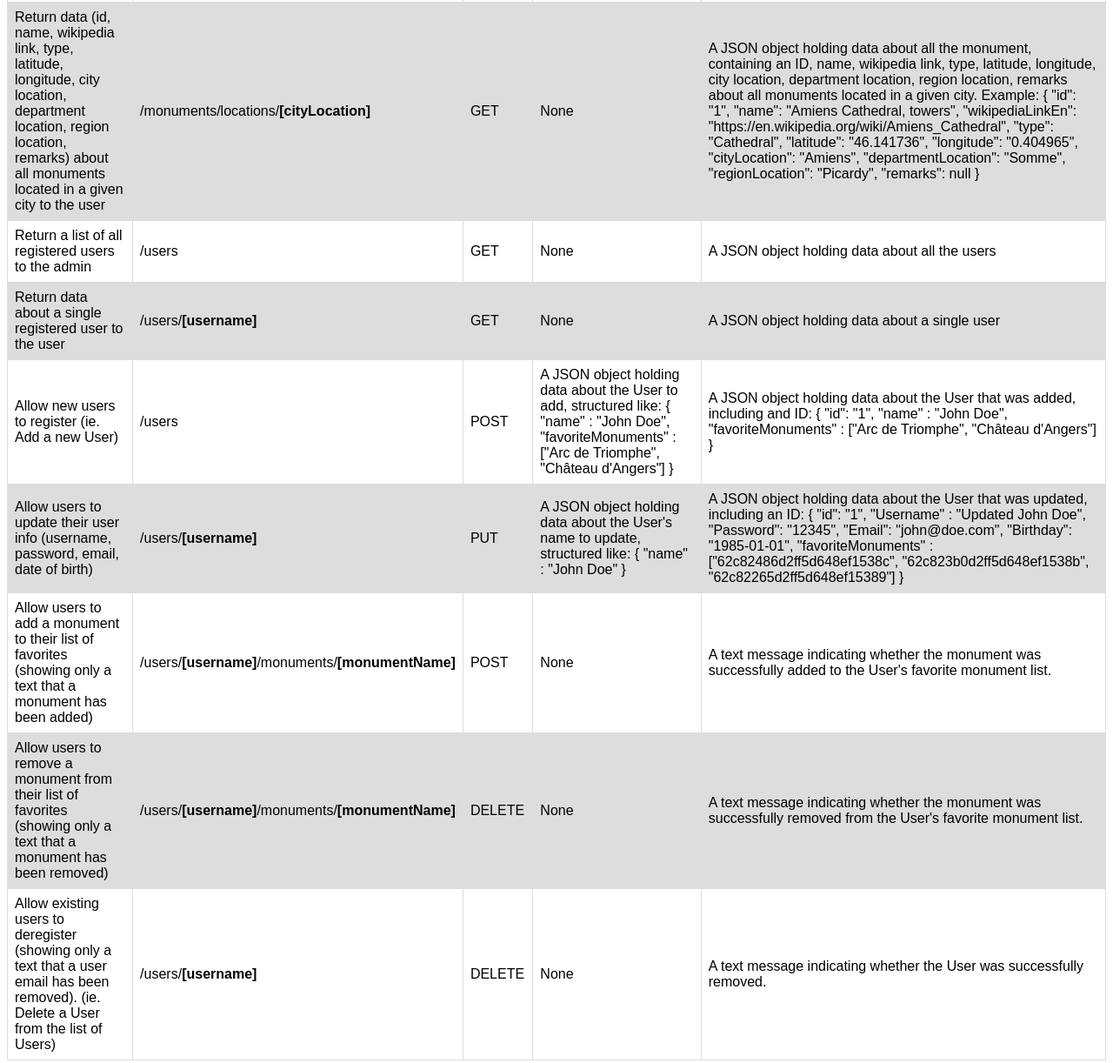
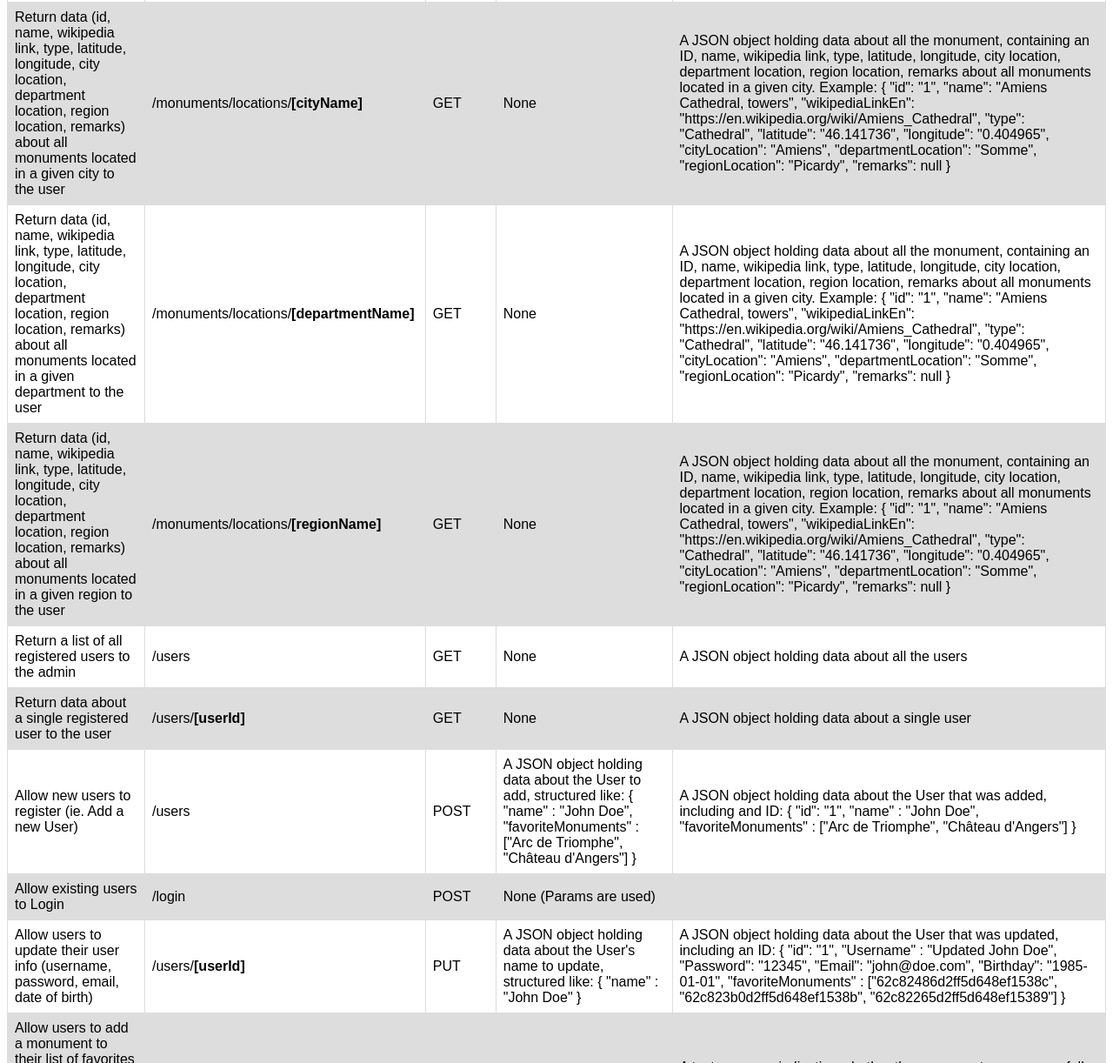
Before and after one commit to xavsln/french-state-historical-national-monuments-API, a website: page public/documentation.html in a window 1280 px wide. Shown: the part 850-2072 px from the top of the page at 87% size. Drawn offline with Linux system fonts and the light colour scheme.

Commit message:
Update documentation.html

```diff
--- a/public/documentation.html
+++ b/public/documentation.html
@@ -17,6 +17,7 @@
         <b>single monument</b> by monumentID to the user
       </li>
       <li>Allow <b>new users to register</b></li>
+      <li>Allow <b>existing users to login</b></li>
       <li>
         Allow <b>users to update</b> their user info (username, password, email,
         date of birth)
@@ -78,7 +79,49 @@
           location, department location, region location, remarks) about all
           monuments located in a given city to the user
         </td>
-        <td>/monuments/locations/<b>[cityLocation]</b></td>
+        <td>/monuments/locations/<b>[cityName]</b></td>
+        <td>GET</td>
+        <td>None</td>
+        <td>
+          A JSON object holding data about all the monument, containing an ID,
+          name, wikipedia link, type, latitude, longitude, city location,
+          department location, region location, remarks about all monuments
+          located in a given city. Example: { "id": "1", "name": "Amiens
+          Cathedral, towers", "wikipediaLinkEn":
+          "https://en.wikipedia.org/wiki/Amiens_Cathedral", "type": "Cathedral",
+          "latitude": "46.141736", "longitude": "0.404965", "cityLocation":
+          "Amiens", "departmentLocation": "Somme", "regionLocation": "Picardy",
+          "remarks": null }
+        </td>
+      </tr>
+      <tr>
+        <td>
+          Return data (id, name, wikipedia link, type, latitude, longitude, city
+          location, department location, region location, remarks) about all
+          monuments located in a given department to the user
+        </td>
+        <td>/monuments/locations/<b>[departmentName]</b></td>
+        <td>GET</td>
+        <td>None</td>
+        <td>
+          A JSON object holding data about all the monument, containing an ID,
+          name, wikipedia link, type, latitude, longitude, city location,
+          department location, region location, remarks about all monuments
+          located in a given city. Example: { "id": "1", "name": "Amiens
+          Cathedral, towers", "wikipediaLinkEn":
+          "https://en.wikipedia.org/wiki/Amiens_Cathedral", "type": "Cathedral",
+          "latitude": "46.141736", "longitude": "0.404965", "cityLocation":
+          "Amiens", "departmentLocation": "Somme", "regionLocation": "Picardy",
+          "remarks": null }
+        </td>
+      </tr>
+      <tr>
+        <td>
+          Return data (id, name, wikipedia link, type, latitude, longitude, city
+          location, department location, region location, remarks) about all
+          monuments located in a given region to the user
+        </td>
+        <td>/monuments/locations/<b>[regionName]</b></td>
         <td>GET</td>
         <td>None</td>
         <td>
@@ -102,7 +145,7 @@
       </tr>
       <tr>
         <td>Return data about a single registered user to the user</td>
-        <td>/users/<b>[username]</b></td>
+        <td>/users/<b>[userId]</b></td>
         <td>GET</td>
         <td>None</td>
         <td>A JSON object holding data about a single user</td>
@@ -123,11 +166,18 @@
         </td>
       </tr>
       <tr>
+        <td>Allow existing users to Login</td>
+        <td>/login</td>
+        <td>POST</td>
+        <td>None (Params are used)</td>
+        <td></td>
+      </tr>
+      <tr>
         <td>
           Allow users to update their user info (username, password, email, date
           of birth)
         </td>
-        <td>/users/<b>[username]</b></td>
+        <td>/users/<b>[userId]</b></td>
         <td>PUT</td>
         <td>
           A JSON object holding data about the User's name to update, structured
@@ -146,7 +196,7 @@
           Allow users to add a monument to their list of favorites (showing only
           a text that a monument has been added)
         </td>
-        <td>/users/<b>[username]</b>/monuments/<b>[monumentName]</b></td>
+        <td>/users/<b>[userId]</b>/monuments/<b>[monumentId]</b></td>
         <td>POST</td>
         <td>
           None
@@ -161,7 +211,7 @@
           Allow users to remove a monument from their list of favorites (showing
           only a text that a monument has been removed)
         </td>
-        <td>/users/<b>[username]</b>/monuments/<b>[monumentName]</b></td>
+        <td>/users/<b>[userId]</b>/monuments/<b>[monumentId]</b></td>
         <td>DELETE</td>
         <td>
           None
@@ -176,7 +226,7 @@
           Allow existing users to deregister (showing only a text that a user
           email has been removed). (ie. Delete a User from the list of Users)
         </td>
-        <td>/users/<b>[username]</b></td>
+        <td>/users/<b>[userId]</b></td>
         <td>DELETE</td>
         <td>
           None
```
